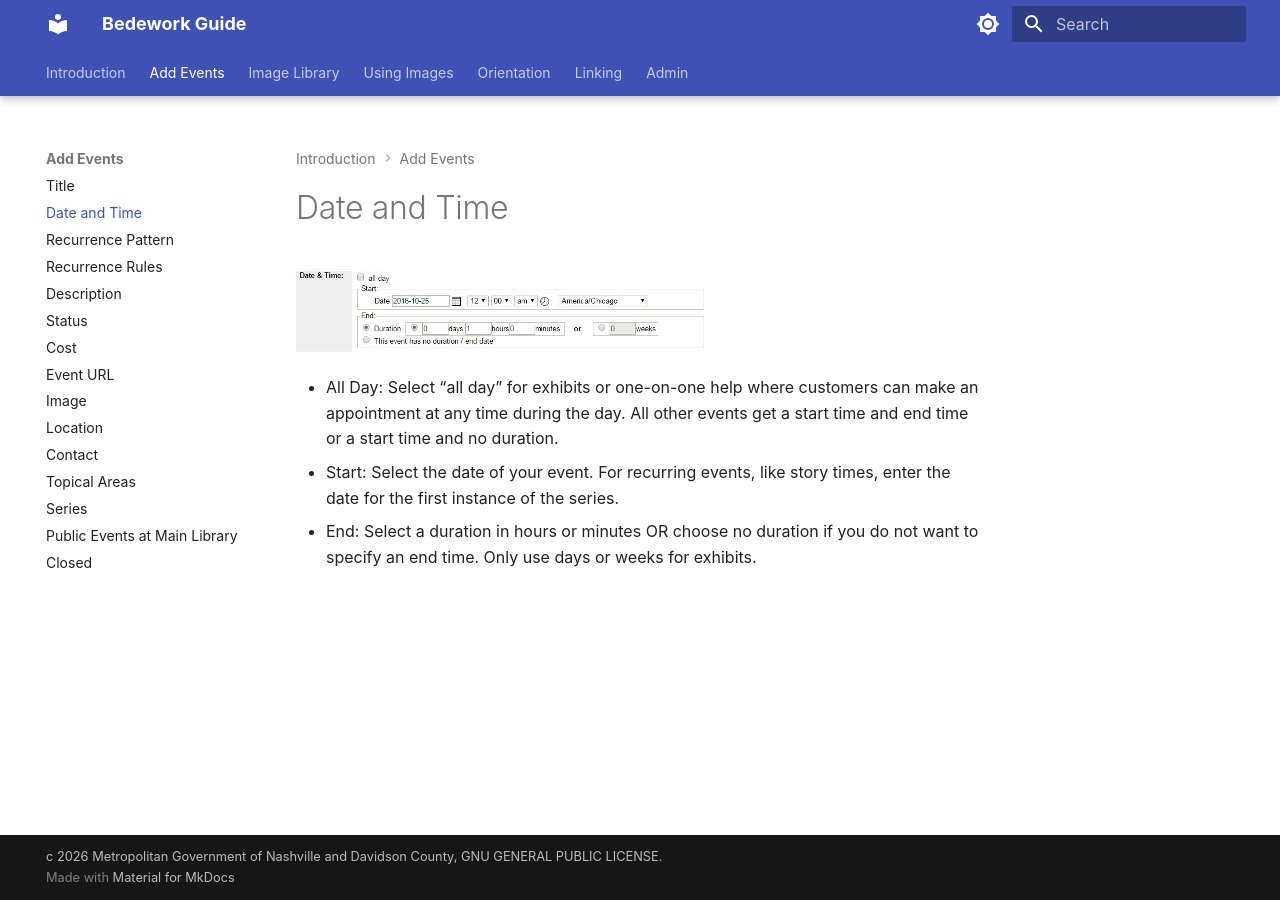
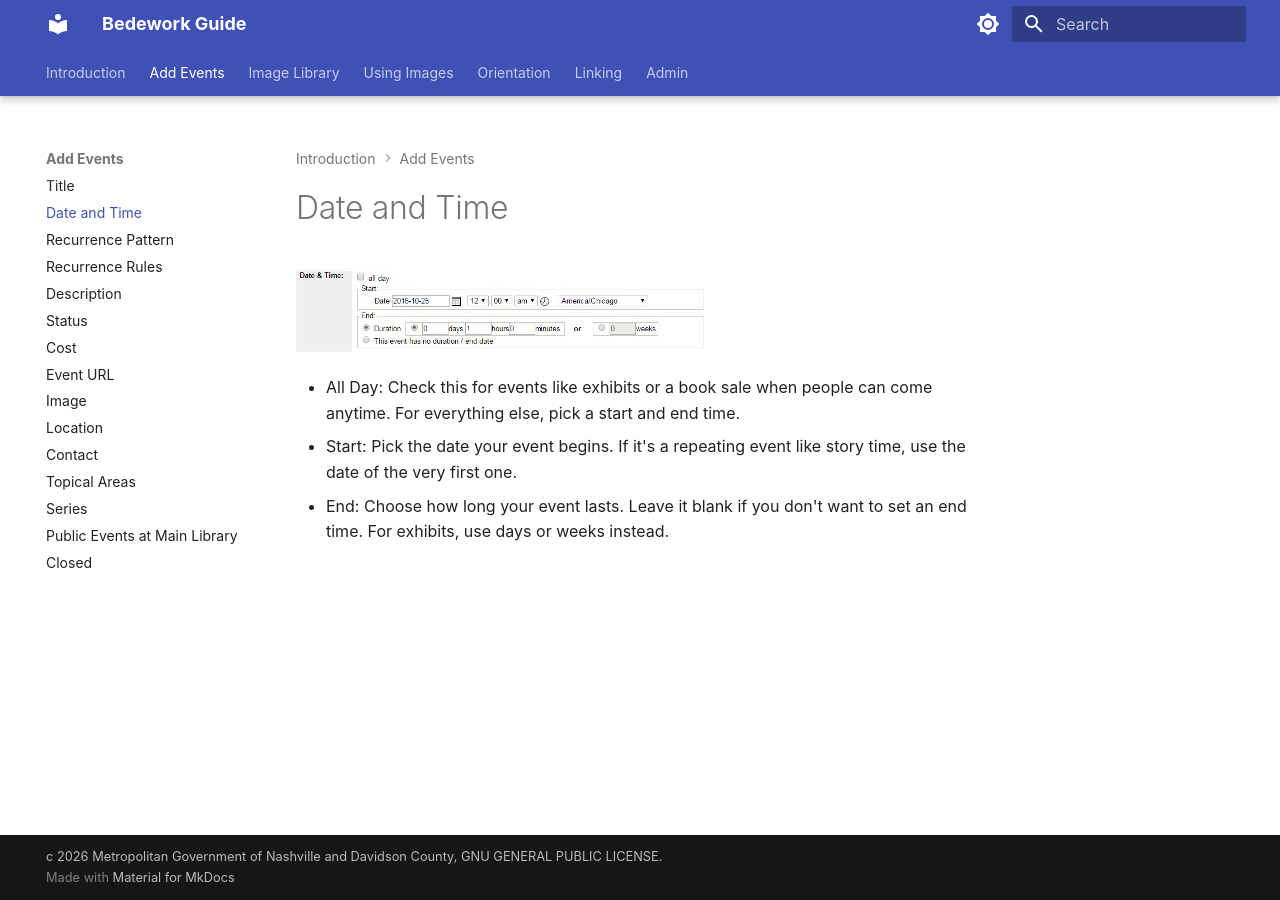
Before and after one commit to Nashville-Public-Library/bedework-docs, an MkDocs documentation site: the page built from docs/add-events/date-time.md, in a window 1280 px wide. Built offline with MkDocs 1.6.1 and Material for MkDocs 9.7.7, drawn with Linux system fonts in a browser that asks for light colours.

Commit message:
Simplifying language around date and time

```diff
--- a/docs/add-events/date-time.md
+++ b/docs/add-events/date-time.md
@@ -6,6 +6,6 @@ sidebar_position: 2
 
 ![img "date and Time"](../img/date-and-time.jpg)
 
-- All Day: Select “all day” for exhibits or one-on-one help where customers can make an appointment at any time during the day. All other events get a start time and end time or a start time and no duration.
-- Start: Select the date of your event. For recurring events, like story times, enter the date for the first instance of the series.
-- End: Select a duration in hours or minutes OR choose no duration if you do not want to specify an end time. Only use days or weeks for exhibits.
+- All Day: Check this for events like exhibits or a book sale when people can come anytime. For everything else, pick a start and end time.
+- Start: Pick the date your event begins. If it's a repeating event like story time, use the date of the very first one.
+- End: Choose how long your event lasts. Leave it blank if you don't want to set an end time. For exhibits, use days or weeks instead.
```
